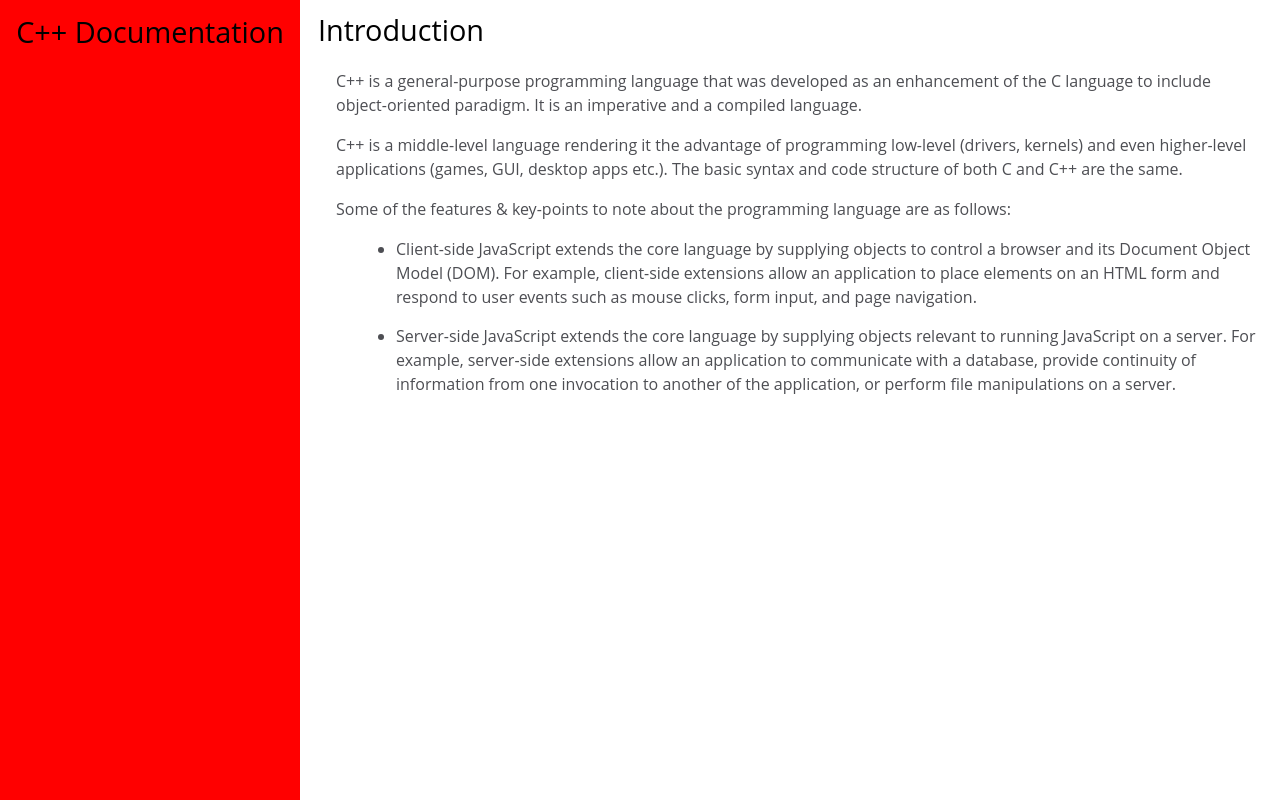
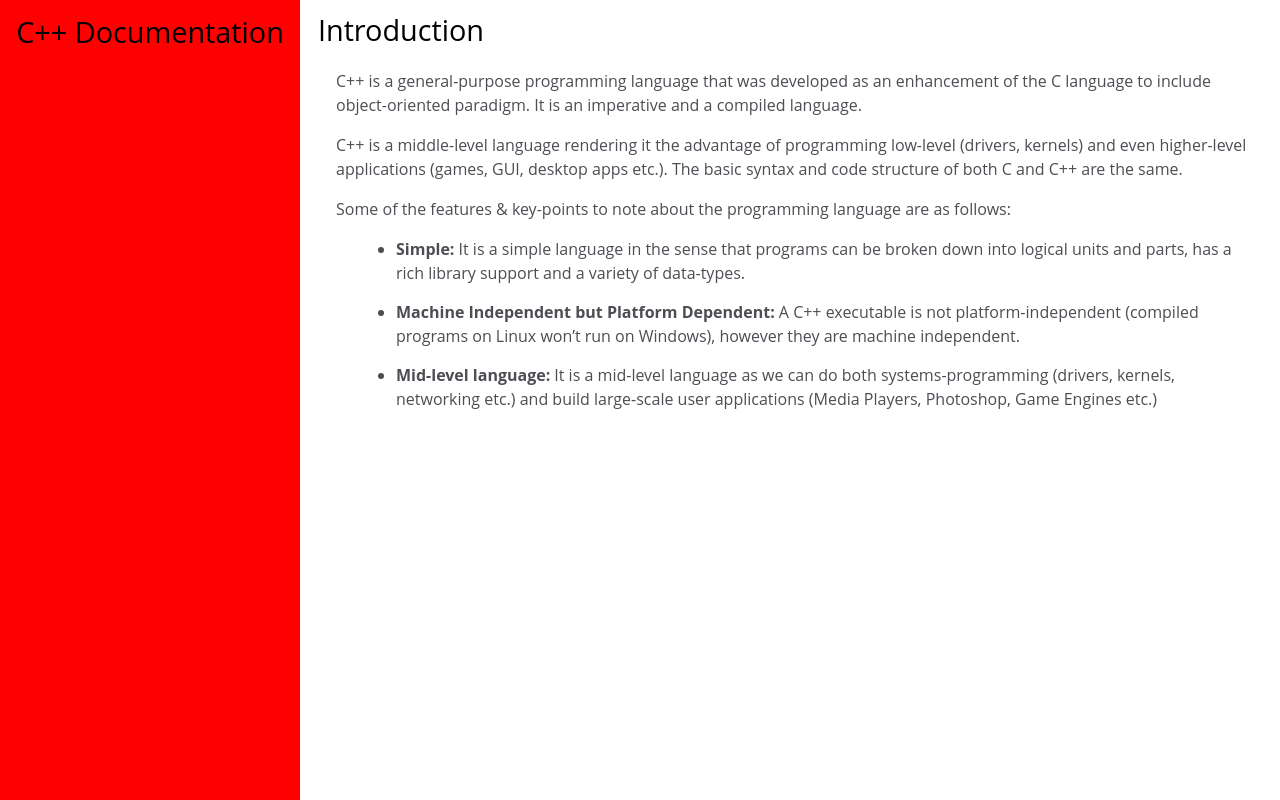
Before and after one commit to shubham-2904/Responsive_Web_Design, a plain HTML site: page Technical_Doc/index.html in a window 1280 px wide. Drawn offline with Linux system fonts and the light colour scheme.

Commit message:
Techinal documentation second commit

```diff
--- a/Technical_Doc/CSS/index.css
+++ b/Technical_Doc/CSS/index.css
@@ -45,3 +45,7 @@ section article {
 section ul li {
     margin: 15px 0 0 20px
 }
+
+section ul li span {
+    font-weight: bold;
+}
--- a/Technical_Doc/index.html
+++ b/Technical_Doc/index.html
@@ -30,19 +30,13 @@
 
                 <ul>
                     <li>
-                        Client-side JavaScript extends the core language by supplying
-              objects to control a browser and its Document Object Model (DOM).
-              For example, client-side extensions allow an application to place
-              elements on an HTML form and respond to user events such as mouse
-              clicks, form input, and page navigation.
+                        <span>Simple:</span> It is a simple language in the sense that programs can be broken down into logical units and parts, has a rich library support and a variety of data-types.
                     </li>
                     <li>
-                        Server-side JavaScript extends the core language by supplying
-                        objects relevant to running JavaScript on a server. For example,
-                        server-side extensions allow an application to communicate with a
-                        database, provide continuity of information from one invocation to
-                        another of the application, or perform file manipulations on a
-                        server.
+                        <span>Machine Independent but Platform Dependent:</span>  A C++ executable is not platform-independent (compiled programs on Linux won’t run on Windows), however they are machine independent.
+                    </li>
+                    <li>
+                        <span>Mid-level language: </span>It is a mid-level language as we can do both systems-programming (drivers, kernels, networking etc.) and build large-scale user applications (Media Players, Photoshop, Game Engines etc.)
                     </li>
                 </ul>
             </article>
```
